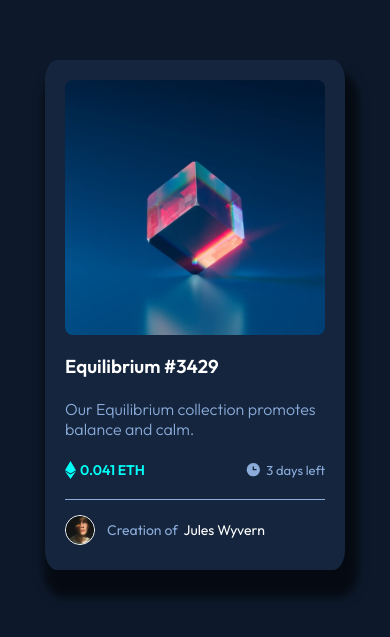
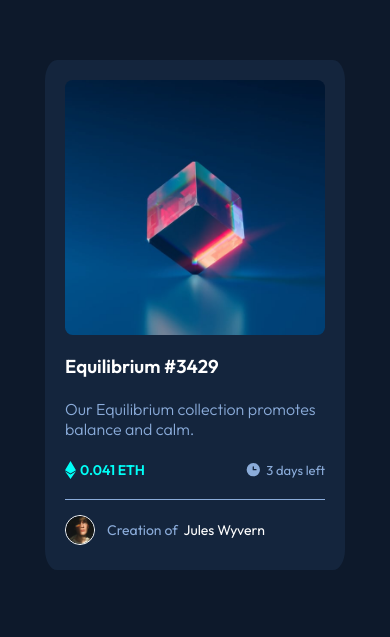
Before and after one commit to Mansi-Bhatnagar/nft-preview-card-component, a plain HTML site: page index.html in a window 390 px wide. Shown: the part 115-752 px from the top of the page. Drawn offline with Linux system fonts and the light colour scheme.

Commit message:
comments removed

```diff
--- a/index.html
+++ b/index.html
@@ -2,40 +2,18 @@
 <html lang="en">
 <head>
   <meta charset="UTF-8">
-  <meta name="viewport" content="width=device-width, initial-scale=1.0"> <!-- displays site properly based on user's device -->
-
+  <meta name="viewport" content="width=device-width, initial-scale=1.0">
   <link rel="icon" type="image/png" sizes="32x32" href="./images/favicon-32x32.png">
   <link rel="stylesheet" href="style.css">
   <link rel="preconnect" href="https://fonts.googleapis.com">
 <link rel="preconnect" href="https://fonts.gstatic.com" crossorigin>
 <link href="https://fonts.googleapis.com/css2?family=Outfit:wght@300;400;600&display=swap" rel="stylesheet">
   <title>Frontend Mentor | NFT preview card component</title>
-
-  <!-- Feel free to remove these styles or customise in your own stylesheet 👍 -->
-  <!-- <style>
-    .attribution { font-size: 11px; text-align: center; }
-    .attribution a { color: hsl(228, 45%, 44%); }
-  </style> -->
 </head>
 <body>
-
-  <!-- Equilibrium #3429
-
-  Our Equilibrium collection promotes balance and calm.
-
-  0.041 ETH
-  3 days left
-
-  Creation of Jules Wyvern -->
-<!--
-  <div class="attribution">
-    Challenge by <a href="https://www.frontendmentor.io?ref=challenge" target="_blank">Frontend Mentor</a>.
-    Coded by <a href="#">Your Name Here</a>.
-
-  </div> -->
+  </div>
   <div class="card">
     <div class="image">
-      <!-- <img src="images/image-equilibrium.jpg" alt=""> -->
     </div>
     <div class="heading">
       <h3>Equilibrium #3429</h3>
--- a/style.css
+++ b/style.css
@@ -126,5 +126,8 @@ body {
     .se{
         pointer-events: none;
     }
+    .card{
+        box-shadow:none;
+    }
 
 }
```
